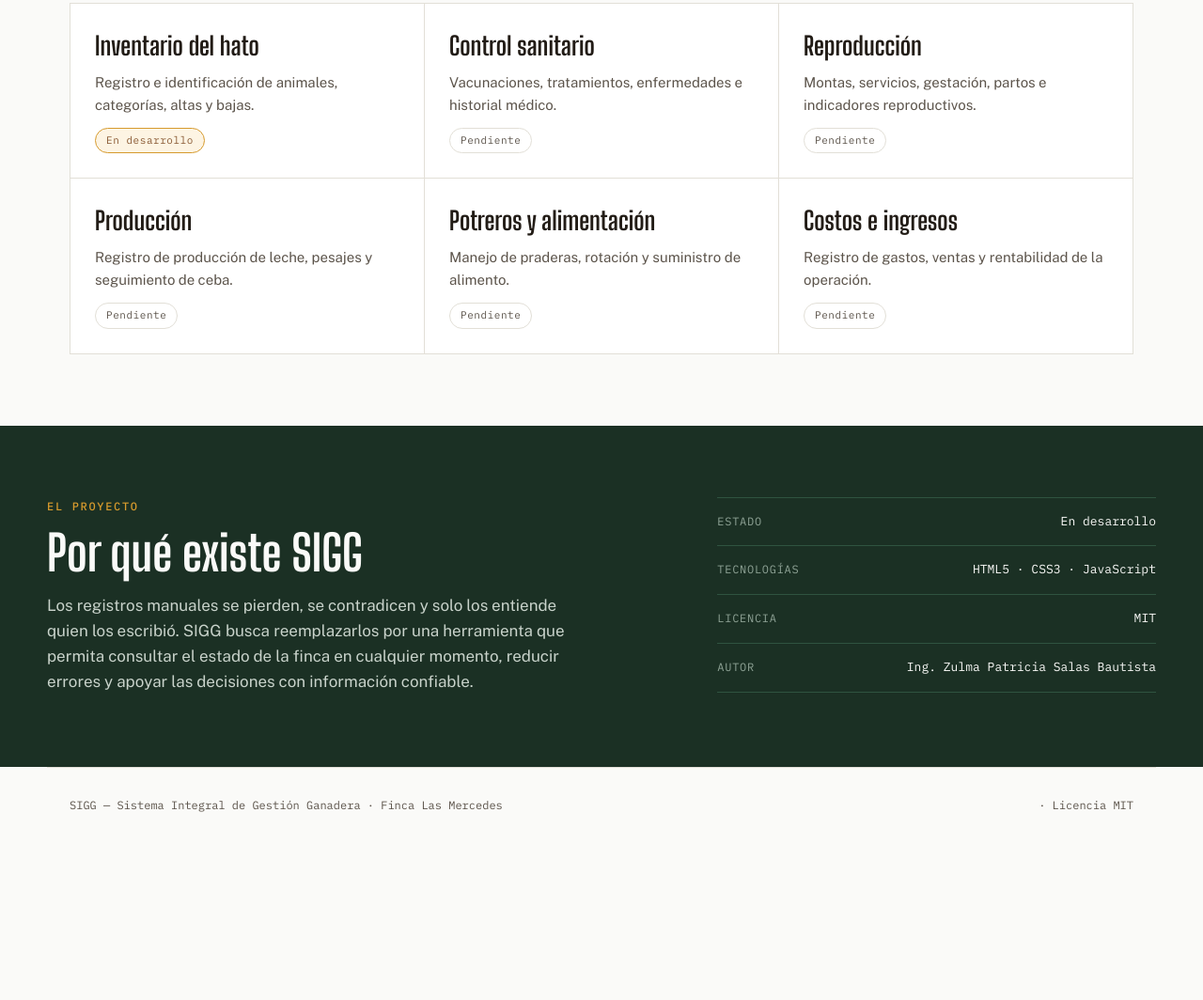
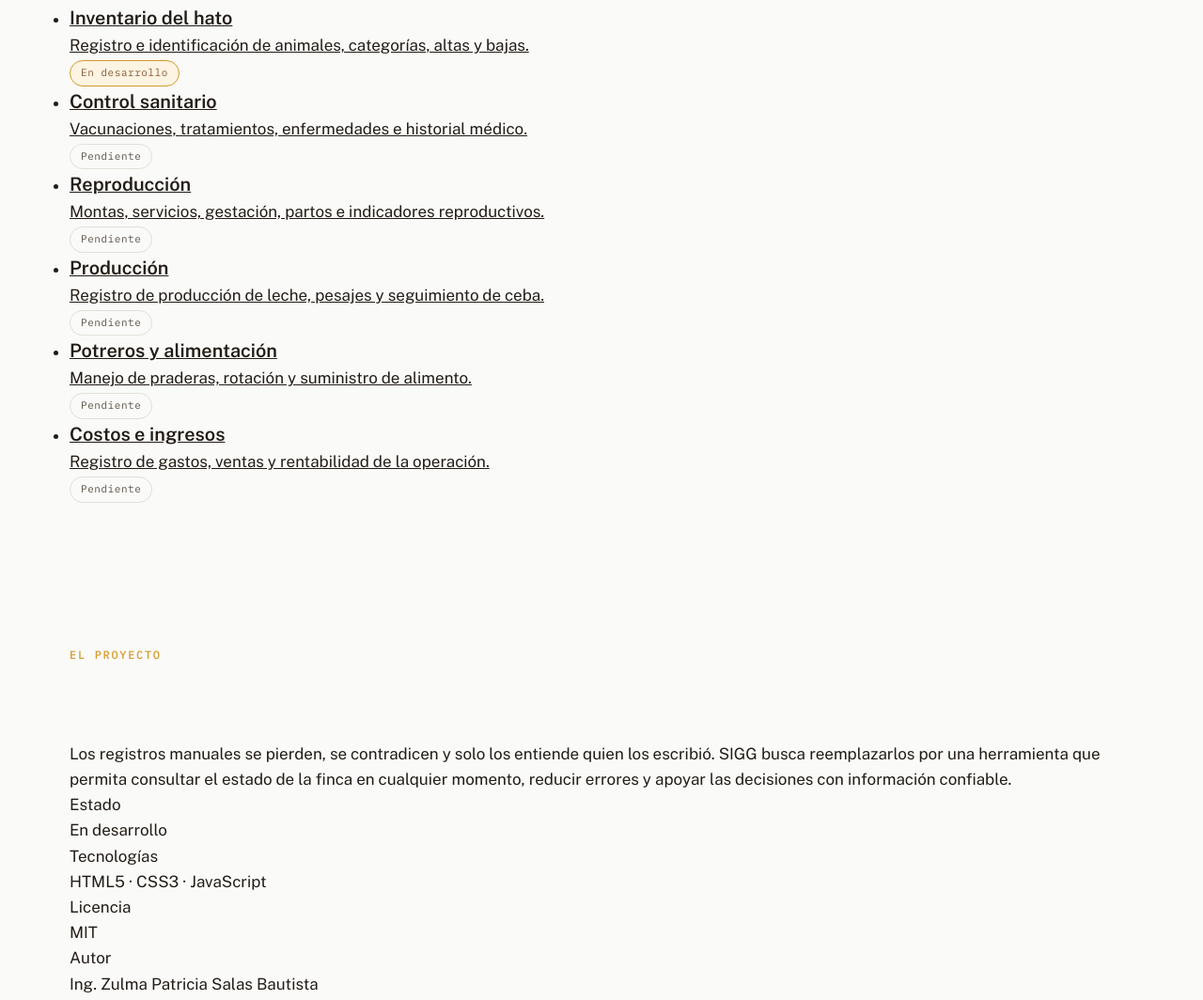
Before and after one commit to myisedgonzalez-cyber/sigg-finca-las-mercedes-yised, a plain HTML site: page index.html in a window 1280 px wide. Shown: the part 968-2032 px from the top of the page at 94% size. Before the commit the page ends 1878 px from the top, so only its background shows below. Drawn offline with nearby package versions, Linux system fonts and the light colour scheme; a script that the page names is missing; a web font is replaced by a local one.

```diff
--- a/css/estilos.css
+++ b/css/estilos.css
@@ -296,167 +296,3 @@ button:focus-visible {
 .seccion__entrada {
     color: var(--tinta-suave);
 }
-
-/* ---------- 7. Módulos ---------- */
-.modulos {
-    display: grid;
-    grid-template-columns: repeat(3, 1fr);
-    gap: 1px;
-    background-color: var(--borde);
-    border: 1px solid var(--borde);
-    list-style: none;
-}
-
-.modulo {
-    background-color: var(--blanco);
-}
-
-.modulo__enlace {
-    display: flex;
-    flex-direction: column;
-    align-items: flex-start;
-    gap: 12px;
-    height: 100%;
-    padding: 30px 26px 26px;
-    text-decoration: none;
-    /* La línea de acento que "se marca" al pasar el cursor */
-    background-image: linear-gradient(var(--ocre), var(--ocre));
-    background-repeat: no-repeat;
-    background-position: 0 0;
-    background-size: 0 4px;
-    transition: background-size 0.28s ease;
-}
-
-.modulo__enlace:hover {
-    background-size: 100% 4px;
-}
-
-.modulo__nombre {
-    font-family: var(--display);
-    font-size: 27px;
-    font-weight: 700;
-    line-height: 1.1;
-}
-
-.modulo__texto {
-    flex-grow: 1;
-    color: var(--tinta-suave);
-    font-size: 15px;
-}
-
-/* ---------- 8. Proyecto (banda oscura) ---------- */
-.seccion--oscura {
-    max-width: none;
-    background-color: var(--pasto-hondo);
-}
-
-.proyecto {
-    display: grid;
-    grid-template-columns: 1.4fr 1fr;
-    gap: 60px;
-    align-items: start;
-    max-width: var(--ancho);
-    margin: 0 auto;
-}
-
-.proyecto__texto {
-    max-width: 560px;
-    color: #C9D3CB;
-}
-
-/* Ficha de datos del proyecto */
-.ficha {
-    border-top: 1px solid var(--pasto);
-}
-
-.ficha__fila {
-    display: flex;
-    justify-content: space-between;
-    gap: 20px;
-    padding: 15px 0;
-    border-bottom: 1px solid var(--pasto);
-}
-
-.ficha__fila dt {
-    color: #8FA396;
-    font-family: var(--dato);
-    font-size: 12px;
-    letter-spacing: 0.06em;
-    text-transform: uppercase;
-}
-
-.ficha__fila dd {
-    color: var(--hueso);
-    font-family: var(--dato);
-    font-size: 13px;
-    text-align: right;
-}
-
-/* ---------- 9. Pie ---------- */
-.pie {
-    display: flex;
-    flex-wrap: wrap;
-    justify-content: space-between;
-    gap: 10px;
-    max-width: var(--ancho);
-    margin: 0 auto;
-    padding: 30px 24px 44px;
-    border-top: 1px solid var(--borde);
-    color: var(--tinta-suave);
-    font-family: var(--dato);
-    font-size: 12px;
-}
-
-/* ---------- 10. Pantallas pequeñas ---------- */
-@media (max-width: 900px) {
-    .modulos {
-        grid-template-columns: repeat(2, 1fr);
-    }
-
-    .proyecto {
-        grid-template-columns: 1fr;
-        gap: 40px;
-    }
-
-    .portada__marca {
-        width: 300px;
-        height: 300px;
-        opacity: 0.08;
-    }
-}
-
-@media (max-width: 620px) {
-    .cabecera {
-        flex-direction: column;
-        align-items: flex-start;
-        gap: 16px;
-    }
-
-    .nav {
-        flex-wrap: wrap;
-        gap: 18px;
-    }
-
-    .portada {
-        padding: 56px 24px 70px;
-    }
-
-    .modulos {
-        grid-template-columns: 1fr;
-    }
-
-    .seccion {
-        padding: 56px 24px;
-    }
-}
-
-/* ---------- 11. Respetar a quien prefiere menos movimiento ---------- */
-@media (prefers-reduced-motion: reduce) {
-    html {
-        scroll-behavior: auto;
-    }
-
-    * {
-        transition: none !important;
-    }
-}
```
